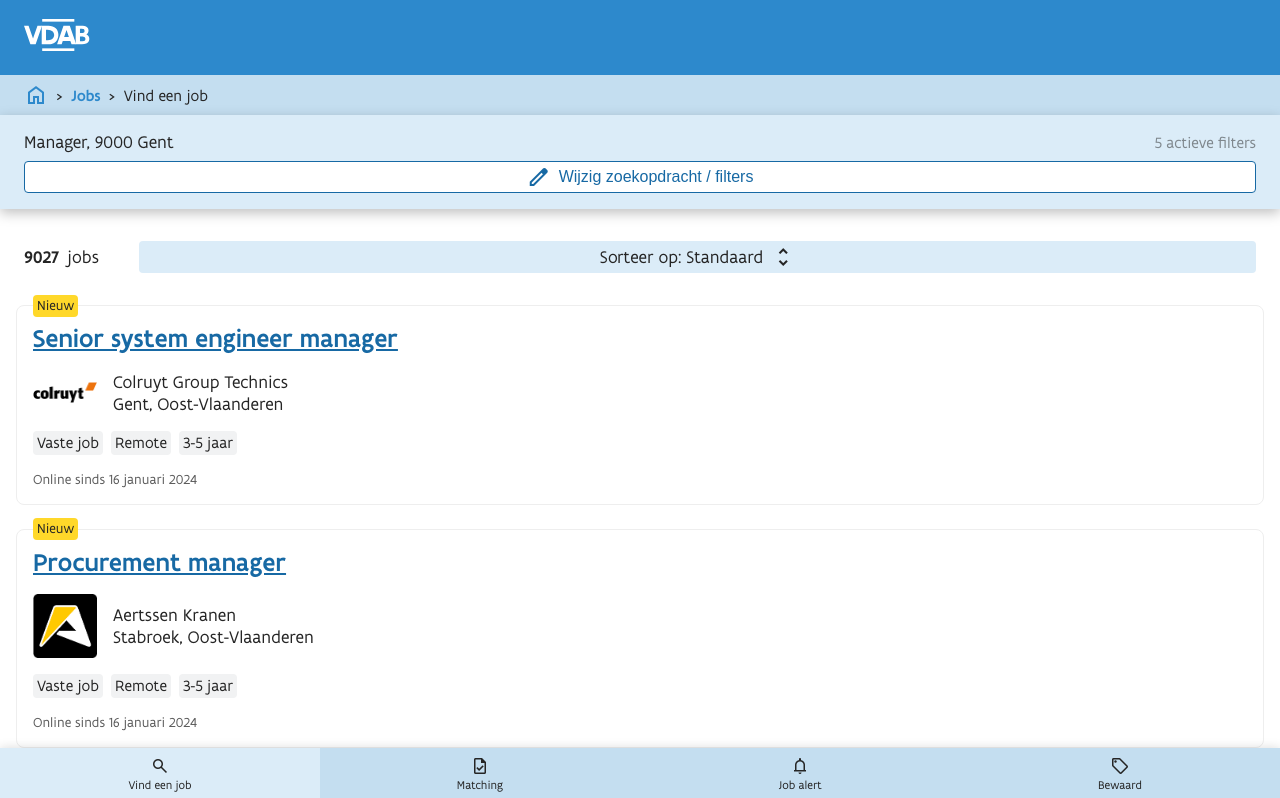
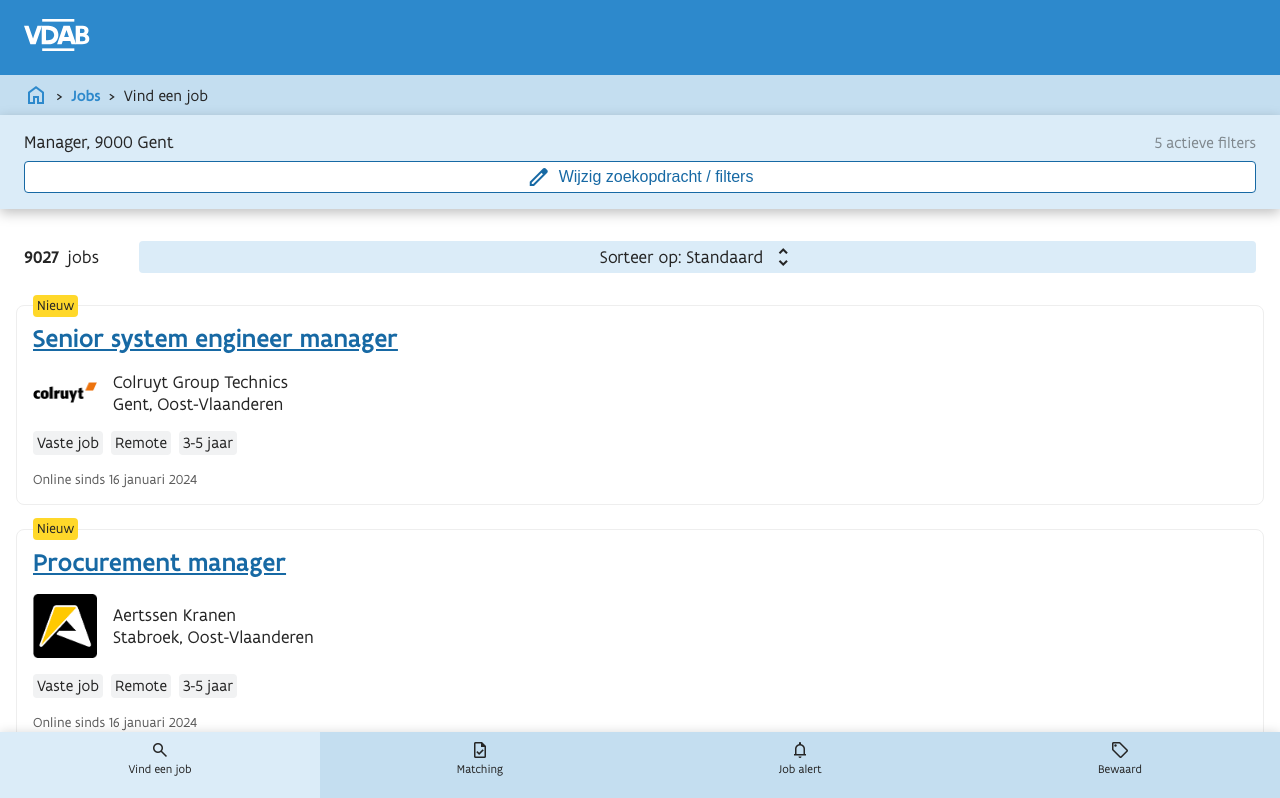
Before and after one commit to g-raph/vdab-vej-prototype, an Angular app: page /vind-een-job in a window 1280 px wide. Shown: the top 798 px of the page. Built offline with nearby package versions, Linux system fonts and the light colour scheme.

Commit message:
more padding navbar

```diff
--- a/src/app/shell/footer/footer.component.scss
+++ b/src/app/shell/footer/footer.component.scss
@@ -1,6 +1,6 @@
 .footernav {
     position: fixed;
-    bottom: env(safe-area-inset-bottom);
+    bottom: 0;
     left: 0;
     box-sizing: border-box;
     width: 100%;
@@ -14,7 +14,7 @@
         flex-flow: column;
         align-items: center;
         justify-content: center;
-        padding: .5rem;
+        padding: .5rem .5rem 1.5rem;
         font-size: .75rem;
         gap: .125rem;
         flex: 1;
```
